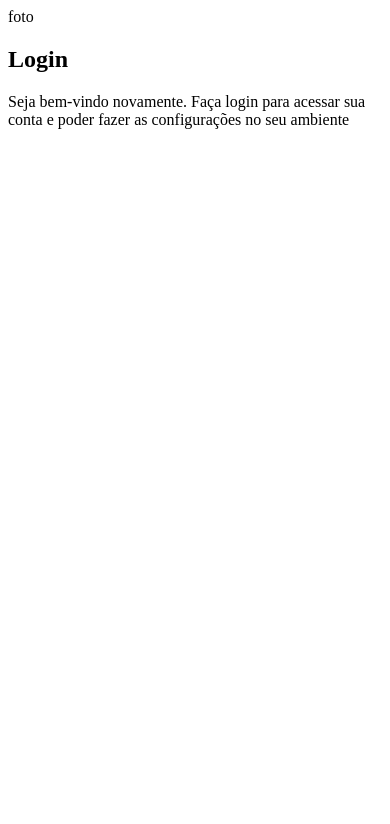
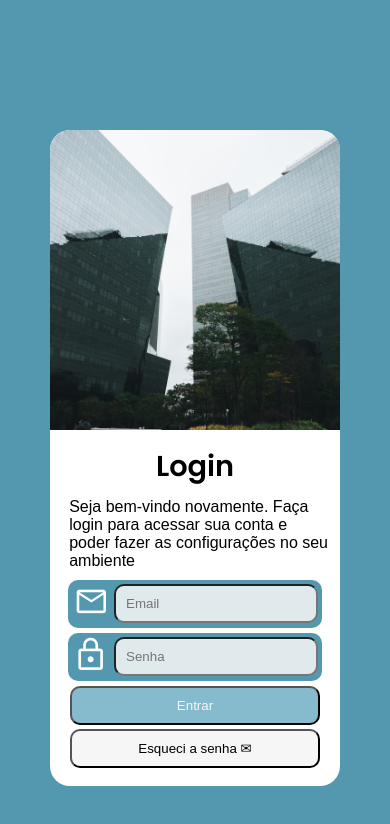
Before and after one commit to carloseduardo-silva/projeto-login, a plain HTML site: page index.html in a window 390 px wide. Drawn offline with nearby package versions, Linux system fonts and the light colour scheme.

Commit message:
mobile first/tablets/smallscreen = OK+Responsive

```diff
--- a/estilos/style.css
+++ b/estilos/style.css
@@ -5,3 +5,130 @@
     Paleta de cores:
 
 */
+
+*{
+    margin: 0px;
+    padding: 0px;
+}
+
+body{
+    background-color: rgb(83, 152, 175);
+    font-family: Arial, Helvetica, sans-serif;
+}
+
+section#login{
+    display: flex;
+    text-align: center;
+    flex-direction: column;
+    background-color: white;
+    width: 290px;
+    margin: auto;
+    margin-top: 130px;
+    border-radius: 20px;
+}
+
+div#imagem{
+    background-image: url(../imagens/predio-img.jpg);
+    background-size: cover;
+    height: 300px;
+    border-top-left-radius: 20px;
+    border-top-right-radius: 20px;
+}
+
+div#form{
+    padding: 15px 8px 8px 8px;
+}
+
+h1{
+    margin-bottom: 10px;
+    font-size: 1.8em;
+    font-family: 'Poppins';
+}
+
+div#form p {
+    text-align: left;
+    margin-left: 0.7em;
+    margin-bottom: 10px;
+}
+
+div#form input{
+    padding: 10px;
+    margin-bottom: 5px;
+    width: 180px;
+    border-radius: 10px;
+    background-color: rgba(245, 245, 245, 0.87);
+}
+
+div#form input.Btn{
+    margin-bottom: 4px;
+    width: 250px;
+    border-radius: 10px;
+}
+div#form input#entrar{
+    background-color:  rgba(63, 148, 177, 0.637) ;
+    color: rgb(247, 247, 247);
+}
+div#form input#senhabtn{
+    margin-bottom: 10px;
+}
+
+.fundo{
+    background-color: rgb(83, 152, 175);
+    width: 250px;
+    display: flex;
+    margin: auto;
+    justify-content: end;
+    padding-top: 4px;
+    padding-right: 4px;
+
+
+    border-radius: 10px;
+    margin-bottom: 5px;
+
+}
+
+.material-symbols-outlined{
+    margin-right: 5px;
+    color: white;
+}
+
+
+@media (min-width: 768px) {
+    section#login {
+        margin-top: 240px;
+        flex-direction: row;
+        width: 80%;
+
+
+    }
+
+    div#imagem{
+        width: 400px;
+        background-size: cover;
+        border-top-right-radius: 0px;
+        border-bottom-left-radius: 20px;
+        height: 320px;
+
+    }
+    div#form{
+        padding: 15px 8px -1px 8px;
+    }
+
+    div#form input{
+        width: 90%;
+    }
+
+    .fundo{
+        width: 96%;
+    }
+
+    div#form input.Btn{
+        width: 96%;
+
+
+    }
+    div#form input#senhabtn{
+        margin-bottom: -1px;
+    }
+
+}
--- a/index.html
+++ b/index.html
@@ -5,6 +5,11 @@
     <meta http-equiv="X-UA-Compatible" content="IE=edge">
     <meta name="viewport" content="width=device-width, initial-scale=1.0">
     <link rel="stylesheet" href="estilos/style.css">
+    <link rel="preconnect" href="https://fonts.googleapis.com">
+    <link rel="preconnect" href="https://fonts.gstatic.com" crossorigin>
+    <link href="https://fonts.googleapis.com/css2?family=Poppins:wght@600&display=swap" rel="stylesheet">
+    <link rel="stylesheet" href="https://fonts.googleapis.com/css2?family=Material+Symbols+Outlined:opsz,wght,FILL,GRAD@20..48,100..700,0..1,-50..200" />
+    <link rel="stylesheet" href="https://fonts.googleapis.com/css2?family=Material+Symbols+Outlined:opsz,wght,FILL,GRAD@48,700,0,0" />
     <title>Login Page</title>
 </head>
 <body>
@@ -12,14 +17,28 @@
         <section id="login">
 
             <div id="imagem">
-                foto
+
             </div>
 
             <div id="form">
 
-                <h1> Login</h1>
+                <h1> Login </h1>
                 <p> Seja bem-vindo novamente. Faça login para acessar sua conta e poder fazer as configurações no seu ambiente </p>
-                <form method="post"></form>
+
+                <form method="post">
+
+                    <div class="fundo"> <label for="email"> <span class="material-symbols-outlined" style="font-size: 2.2em;">
+                        mail
+                        </span> </label>  <input type="email"  id="email" placeholder="Email" autocomplete="email" required></div>
+
+                    <div class="fundo"> <label for="senha"> <span class="material-symbols-outlined" style="font-size: 2.3em;">
+                        lock
+                        </span> </label> <input type="password" id="senha" placeholder="Senha" required minlength="8"> </div>
+
+                    <input id="entrar" class="Btn" type="submit" value="Entrar"> <br>
+                    <input id="senhabtn" class="Btn" type="button" value="Esqueci a senha ✉">
+
+                </form>
 
             </div>
         </section>
```
